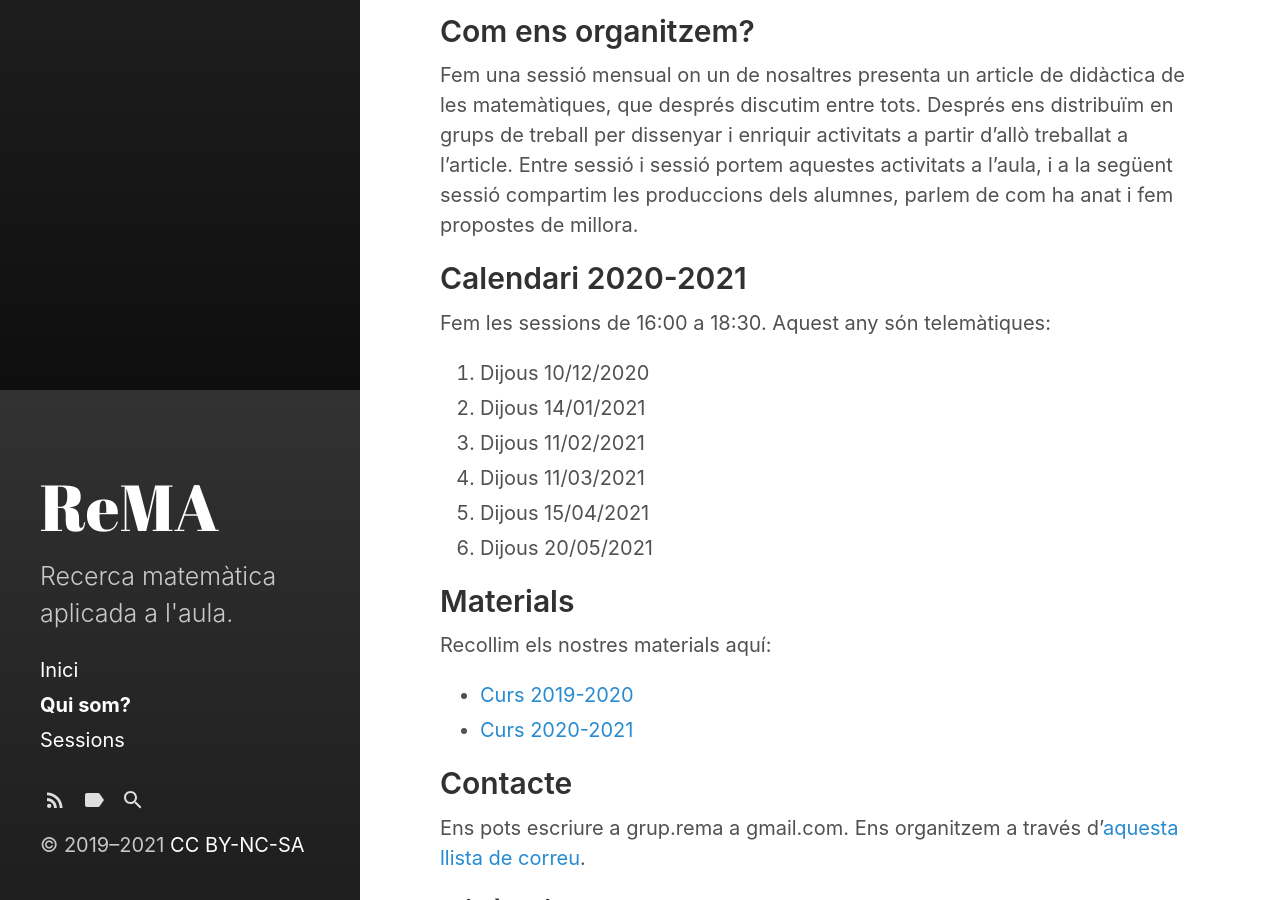
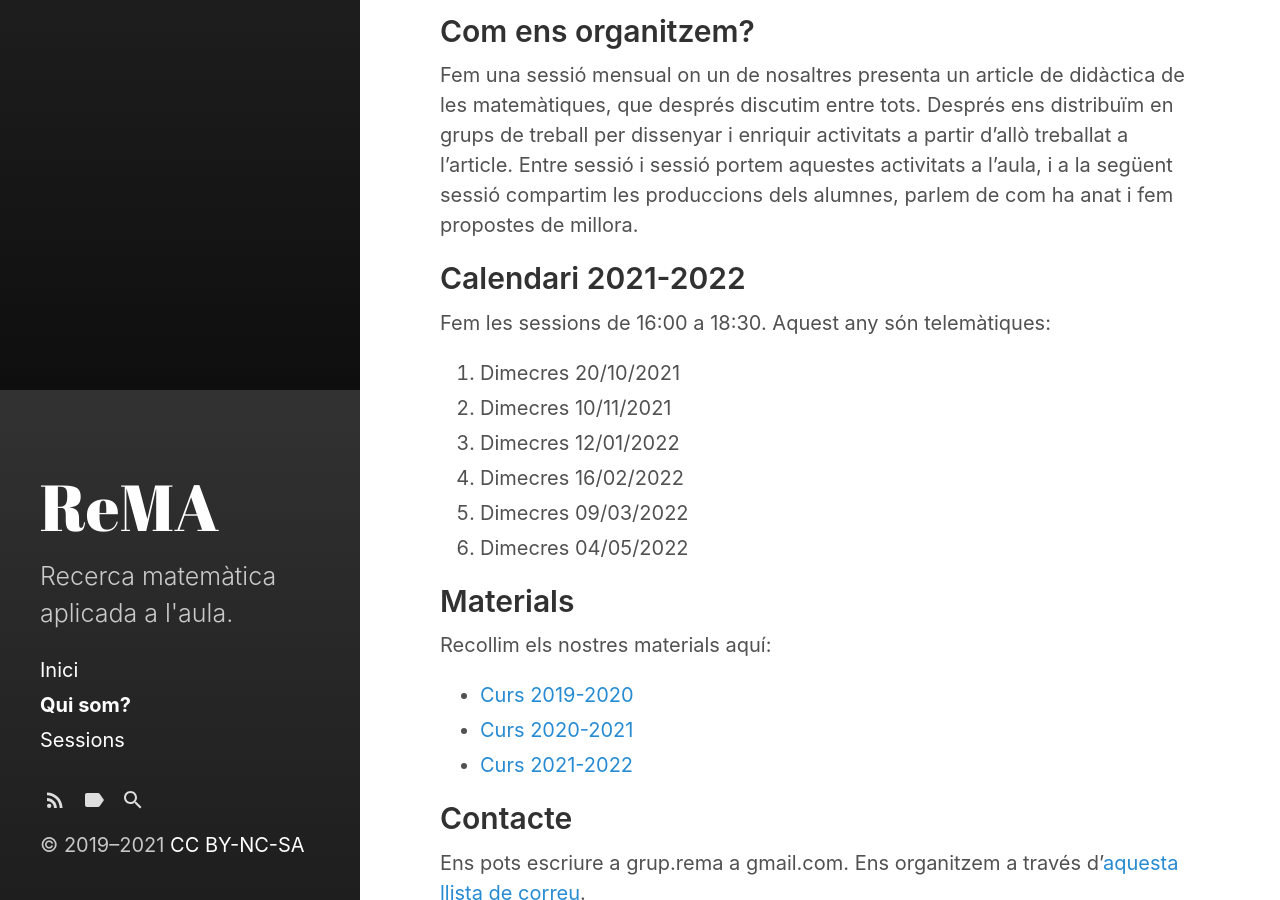
Before and after one commit to grup-rema/grup-rema.github.io, a Jekyll site: the page built from Qui som.md, in a window 1280 px wide and 900 px high, scrolled down 510 px. Built offline with Jekyll 4.4.1, drawn with Linux system fonts in a browser that asks for light colours.

Commit message:
Dates de sessions curs 2021-2022

```diff
--- a/Qui som.md
+++ b/Qui som.md
@@ -19,23 +19,24 @@ sidebar_link: true
 
 Fem una sessió mensual on un de nosaltres presenta un article de didàctica de les matemàtiques, que després discutim entre tots. Després ens distribuïm en grups de treball per dissenyar i enriquir activitats a partir d'allò treballat a l'article. Entre sessió i sessió portem aquestes activitats a l'aula, i a la següent sessió compartim les produccions dels alumnes, parlem de com ha anat i fem propostes de millora.
 
-## Calendari 2020-2021
+## Calendari 2021-2022
 
 Fem les sessions de 16:00 a 18:30. Aquest any són telemàtiques:
 
-1. Dijous 10/12/2020
-2. Dijous 14/01/2021
-3. Dijous 11/02/2021
-4. Dijous 11/03/2021
-5. Dijous 15/04/2021
-6. Dijous 20/05/2021
+1. Dimecres 20/10/2021
+2. Dimecres 10/11/2021
+3. Dimecres 12/01/2022
+4. Dimecres 16/02/2022
+5. Dimecres 09/03/2022
+6. Dimecres 04/05/2022
 
 ## Materials
 
 Recollim els nostres materials aquí:
 
-- [Curs 2019-2020](https://drive.google.com/drive/folders/1cruqqMdzPqGUwFW1vBXxcRwPSkSsmHpm?usp=sharing)
-- [Curs 2020-2021](https://drive.google.com/drive/folders/1q3T3fL1BSv5I4Jn0p__Ko6lCS3pvt54W?usp=sharing)
+- [Curs 2019-2020](https://drive.google.com/drive/folders/1cruqqMdzPqGUwFW1vBXxcRwPSkSsmHpm)
+- [Curs 2020-2021](https://drive.google.com/drive/folders/1q3T3fL1BSv5I4Jn0p__Ko6lCS3pvt54W)
+- [Curs 2021-2022](https://drive.google.com/drive/u/1/folders/1DD2CUGUItyKbOexY9bu61DXvWnftcmJ-)
 
 ## Contacte
 
```
